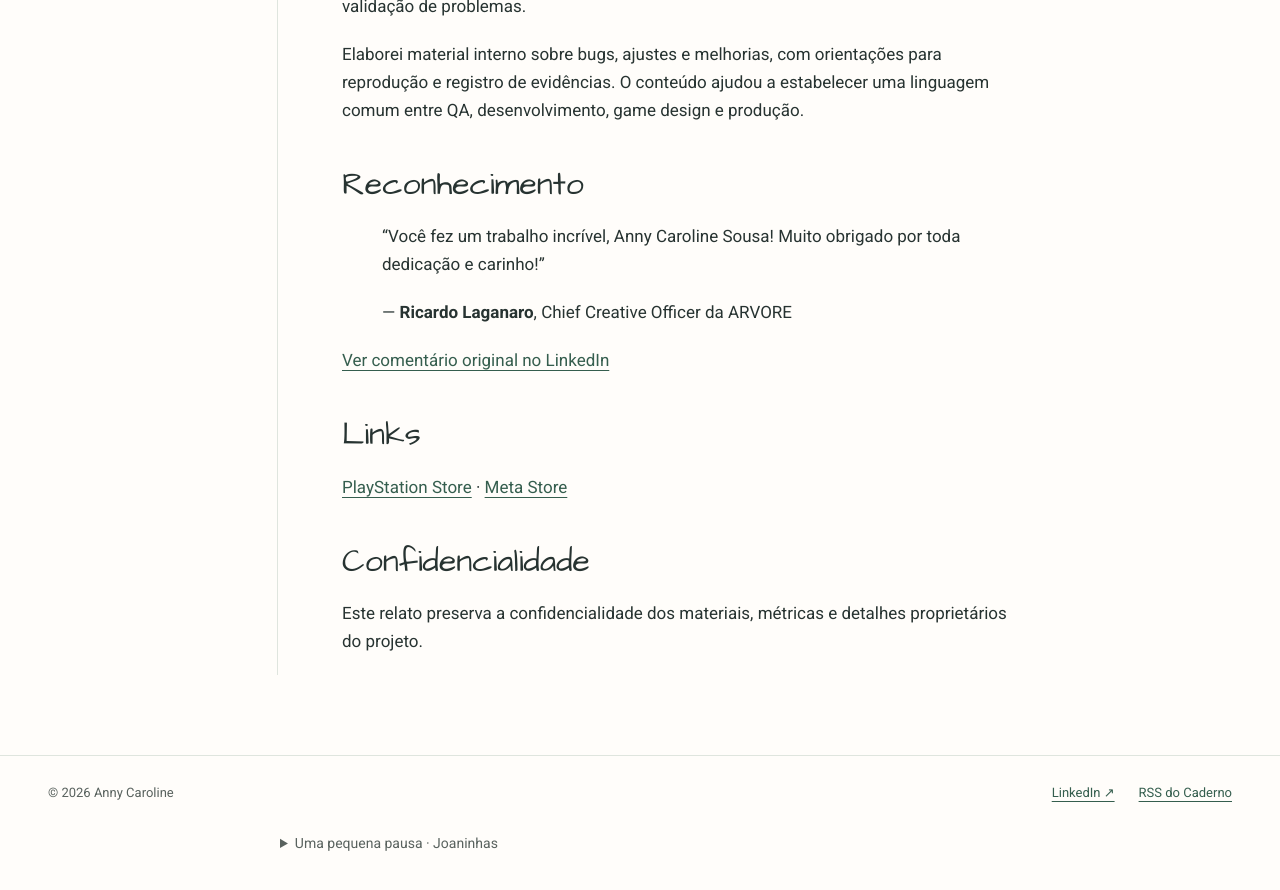
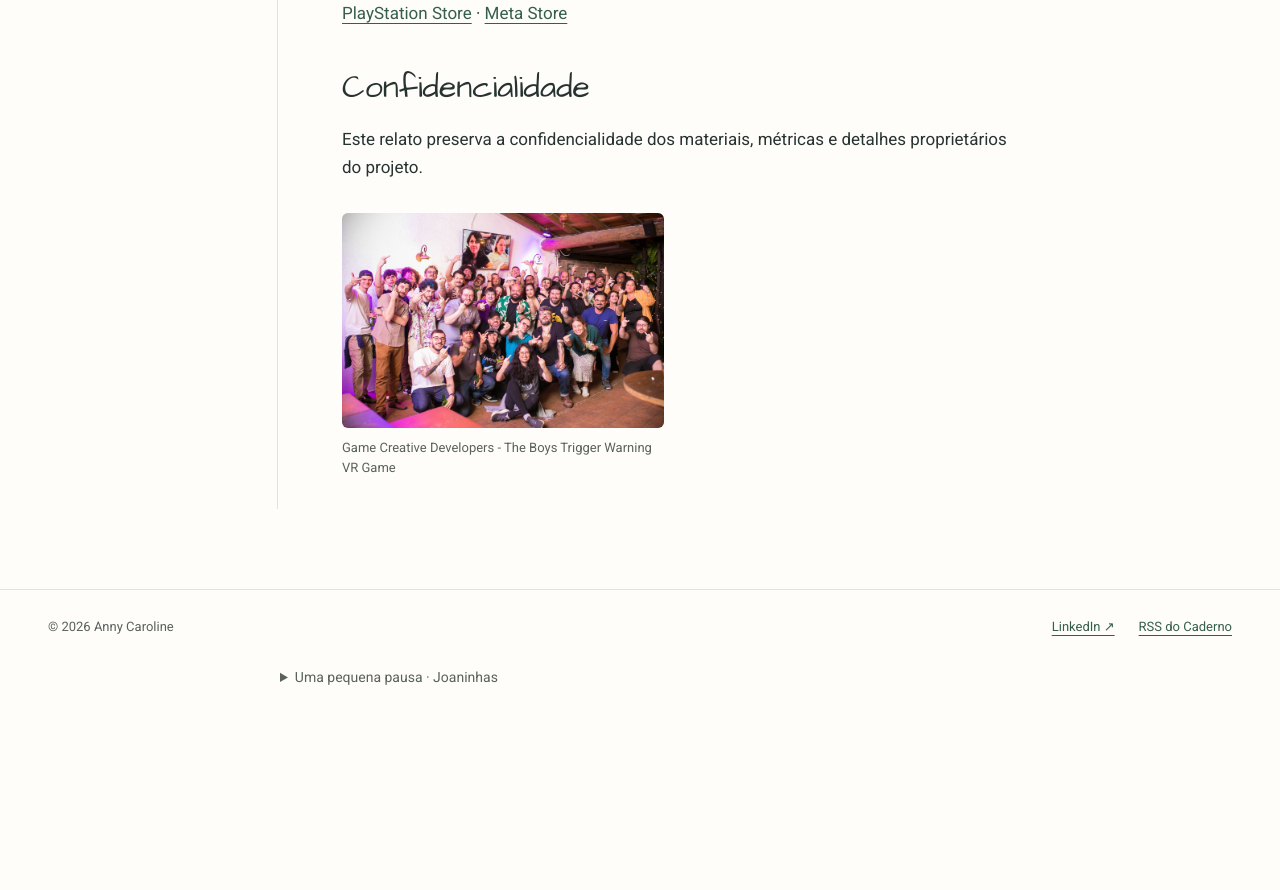
Before and after one commit to annysource/annysource.github.io, a Jekyll site: the page built from _projects/the-boys.md, in a window 1280 px wide and 900 px high, scrolled down 1968 px. Shown: the top 890 px of the window. Built offline with Jekyll 4.4.1, drawn with Linux system fonts in a browser that asks for light colours; after the commit the page ends 2702 px from its top, so only the background shows below that.

Commit message:
update: the boys project

```diff
--- a/_layouts/project.html
+++ b/_layouts/project.html
@@ -1,5 +1,5 @@
 ---
 layout: default
 ---
-<div class="library-layout"><aside class="sidebar"><a href="{{ '/projetos/' | relative_url }}">← Projetos</a><dl><dt>Minha atuação</dt><dd>{{ page.role }}</dd>{% if page.organization %}<dt>Contexto</dt><dd>{{ page.organization }}</dd>{% endif %}{% if page.period %}<dt>Período</dt><dd>{{ page.period }}</dd>{% endif %}{% if page.technologies %}<dt>Tecnologias</dt><dd>{{ page.technologies | join: ', ' }}</dd>{% endif %}</dl></aside><article class="reading"><p class="eyebrow">{{ page.area }}</p><h1>{{ page.title }}</h1><p class="intro">{{ page.summary }}</p>{% if page.youtube_id %}<section class="video-preview" data-video-preview data-youtube-id="{{ page.youtube_id | escape }}" aria-label="Prévia do vídeo Sushi Ninja"><div class="video-preview-screen"><img src="{{ page.video_cover | relative_url }}" alt="Tela vertical do jogo Sushi Ninja durante a ativação" loading="lazy" decoding="async"><div class="video-preview-frame" data-video-frame hidden></div><button class="video-preview-play" type="button" data-video-play>Reproduzir vídeo</button></div><a class="video-preview-link" href="https://www.youtube.com/watch?v={{ page.youtube_id | uri_escape }}" target="_blank" rel="noopener noreferrer">Assistir no YouTube ↗</a></section>{% endif %}{% if page.cover %}<img class="case-cover" src="{{ page.cover | relative_url }}" alt="{{ page.cover_alt | default: page.title | escape }}">{% endif %}{{ content }}</article></div>
+<div class="library-layout"><aside class="sidebar"><a href="{{ '/projetos/' | relative_url }}">← Projetos</a><dl><dt>Minha atuação</dt><dd>{{ page.role }}</dd>{% if page.organization %}<dt>Contexto</dt><dd>{{ page.organization }}</dd>{% endif %}{% if page.period %}<dt>Período</dt><dd>{{ page.period }}</dd>{% endif %}{% if page.technologies %}<dt>Tecnologias</dt><dd>{{ page.technologies | join: ', ' }}</dd>{% endif %}</dl></aside><article class="reading"><p class="eyebrow">{{ page.area }}</p><h1>{{ page.title }}</h1><p class="intro">{{ page.summary }}</p>{% if page.youtube_id %}<section class="video-preview" data-video-preview data-youtube-id="{{ page.youtube_id | escape }}" aria-label="Prévia do vídeo Sushi Ninja"><div class="video-preview-screen"><img src="{{ page.video_cover | relative_url }}" alt="Tela vertical do jogo Sushi Ninja durante a ativação" loading="lazy" decoding="async"><div class="video-preview-frame" data-video-frame hidden></div><button class="video-preview-play" type="button" data-video-play>Reproduzir vídeo</button></div><a class="video-preview-link" href="https://www.youtube.com/watch?v={{ page.youtube_id | uri_escape }}" target="_blank" rel="noopener noreferrer">Assistir no YouTube ↗</a></section>{% endif %}{{ content }}</article></div>
 {% if page.youtube_id %}<script defer src="{{ '/assets/video-preview.js' | relative_url }}"></script>{% endif %}
--- a/_projects/the-boys.md
+++ b/_projects/the-boys.md
@@ -10,6 +10,10 @@ category: qa
 featured: true
 order: 1
 summary: "QA em jogo VR: cobertura de gameplay, análise de retestagem, saúde das builds e práticas de qualidade no feature freeze."
+gallery:
+  - src: /assets/images/the-boys-01.jpeg
+    alt: "Equipe desenvolvedora The Boys Trigger Warning - VR Game"
+    caption: "Game Creative Developers - The Boys Trigger Warning VR Game"
 ---
 
 ## Sobre o projeto
@@ -55,3 +59,4 @@ Elaborei material interno sobre bugs, ajustes e melhorias, com orientações par
 ## Confidencialidade
 
 Este relato preserva a confidencialidade dos materiais, métricas e detalhes proprietários do projeto.
+{% include gallery.html photos=page.gallery %}
```
Also changed, not shown: _projects/sushi-ninja.md (+1 -0 lines), assets/images/sushi-ninja.png (added), assets/images/the-boys-01.jpeg (added), projetos/index.html (line endings or trailing spaces).
